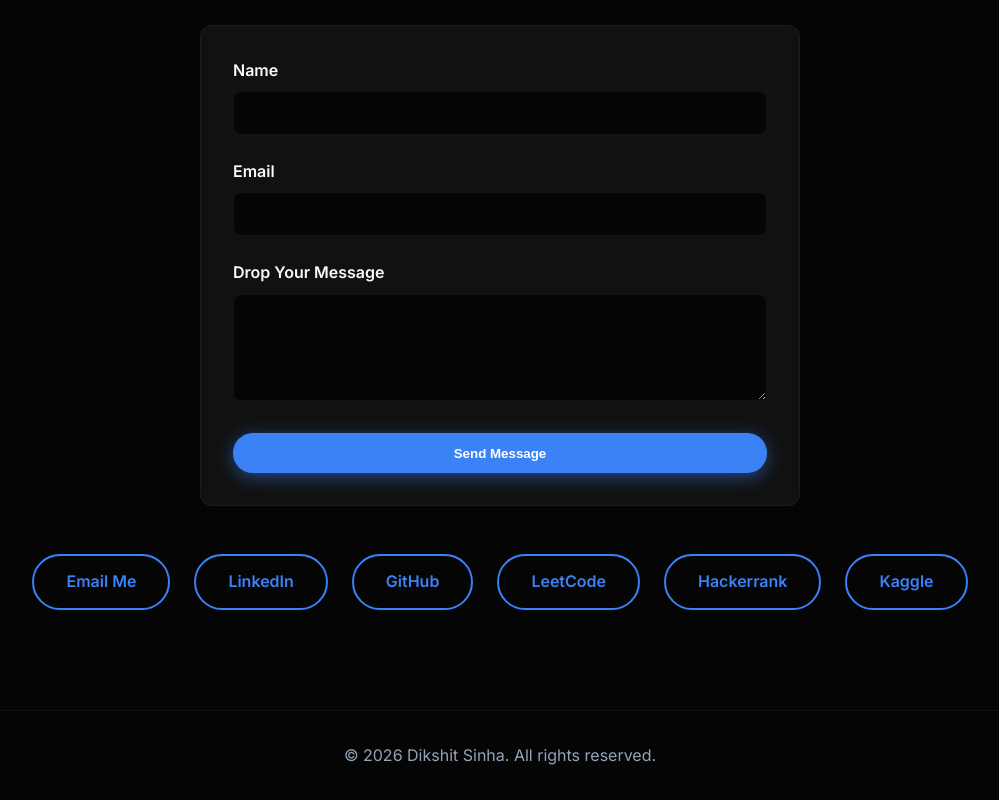
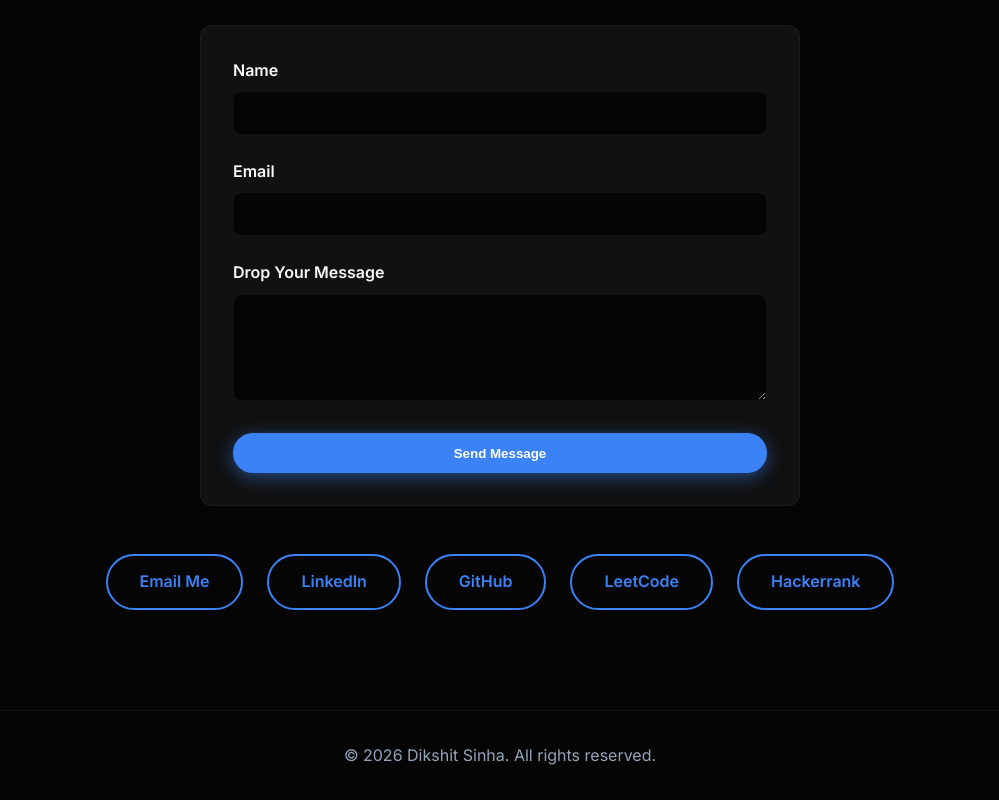
Before and after one commit to dikshitsinhaofficial/portfolio, a website: page index.html in a window 1280 px wide. Shown: the part 5957-6757 px from the top of the page, without its empty margins (140-1139 px from the left). Drawn offline with nearby package versions, Linux system fonts and the light colour scheme.

Commit message:
update: modified portfolio index page

```diff
--- a/index.html
+++ b/index.html
@@ -320,7 +320,7 @@
                 <a href="https://github.com/dikshitsinhaofficial" target="_blank" class="btn btn-secondary">GitHub</a>
                 <a href="https://leetcode.com/u/dikshitsinha18/" target="_blank" class="btn btn-secondary">LeetCode</a>
                 <a href="https://www.hackerrank.com/profile/dikshitsinha2005" target="_blank" class="btn btn-secondary">Hackerrank</a>
-                <a href="https://www.kaggle.com/dikshitsinha1862" target="_blank" class="btn btn-secondary">Kaggle</a>
+
             </div>
         </div>
     </section>
```
